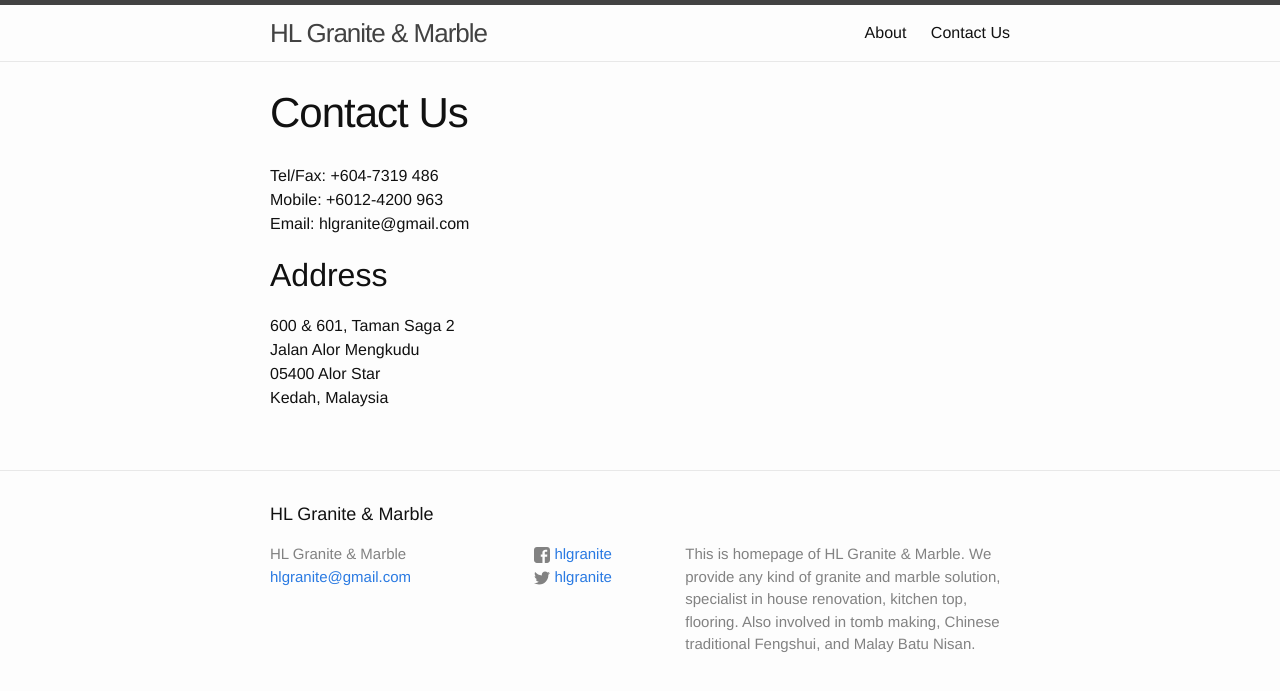
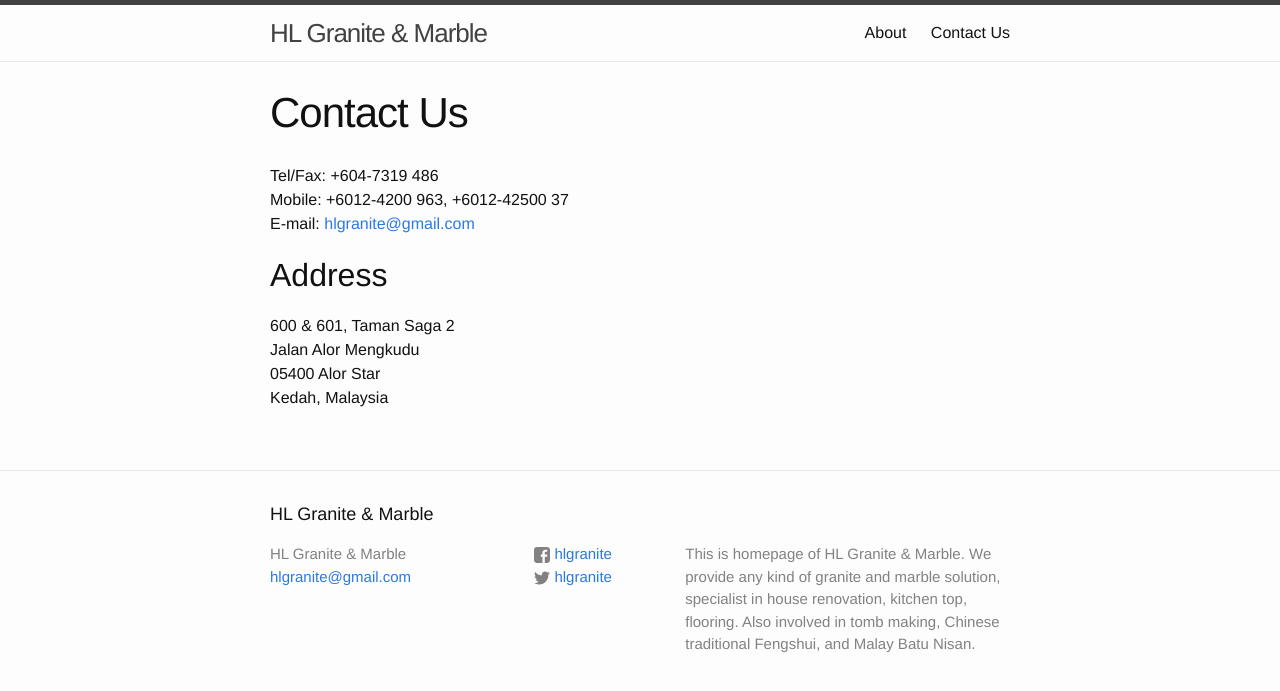
Before and after one commit to hlgranite/hlgranite.github.io, a Jekyll site: the page built from contact.md, in a window 1280 px wide. Shown: the top 691 px of the page. Built offline with Jekyll 4.4.1, drawn with Linux system fonts in a browser that asks for light colours.

Commit message:
Updated contact info.

```diff
--- a/contact.md
+++ b/contact.md
@@ -5,8 +5,8 @@ permalink: /contact/
 ---
 
 Tel/Fax: +604-7319 486
-Mobile: +6012-4200 963
-Email: hlgranite@gmail.com
+Mobile: +6012-4200 963, +6012-42500 37
+E-mail: [hlgranite@gmail.com](mailto:hlgranite@gmail.com)
 
 Address
 -------
```
